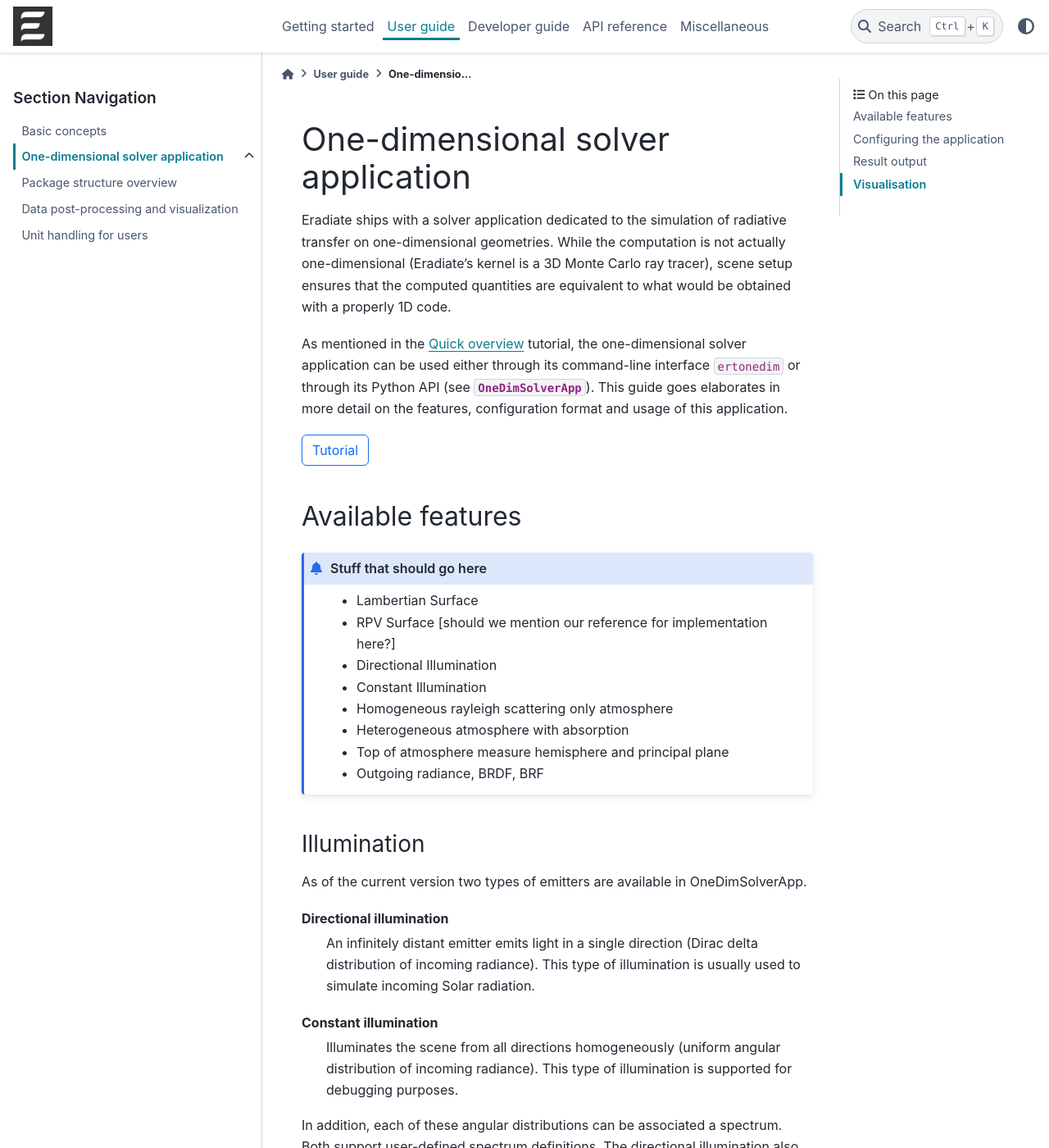
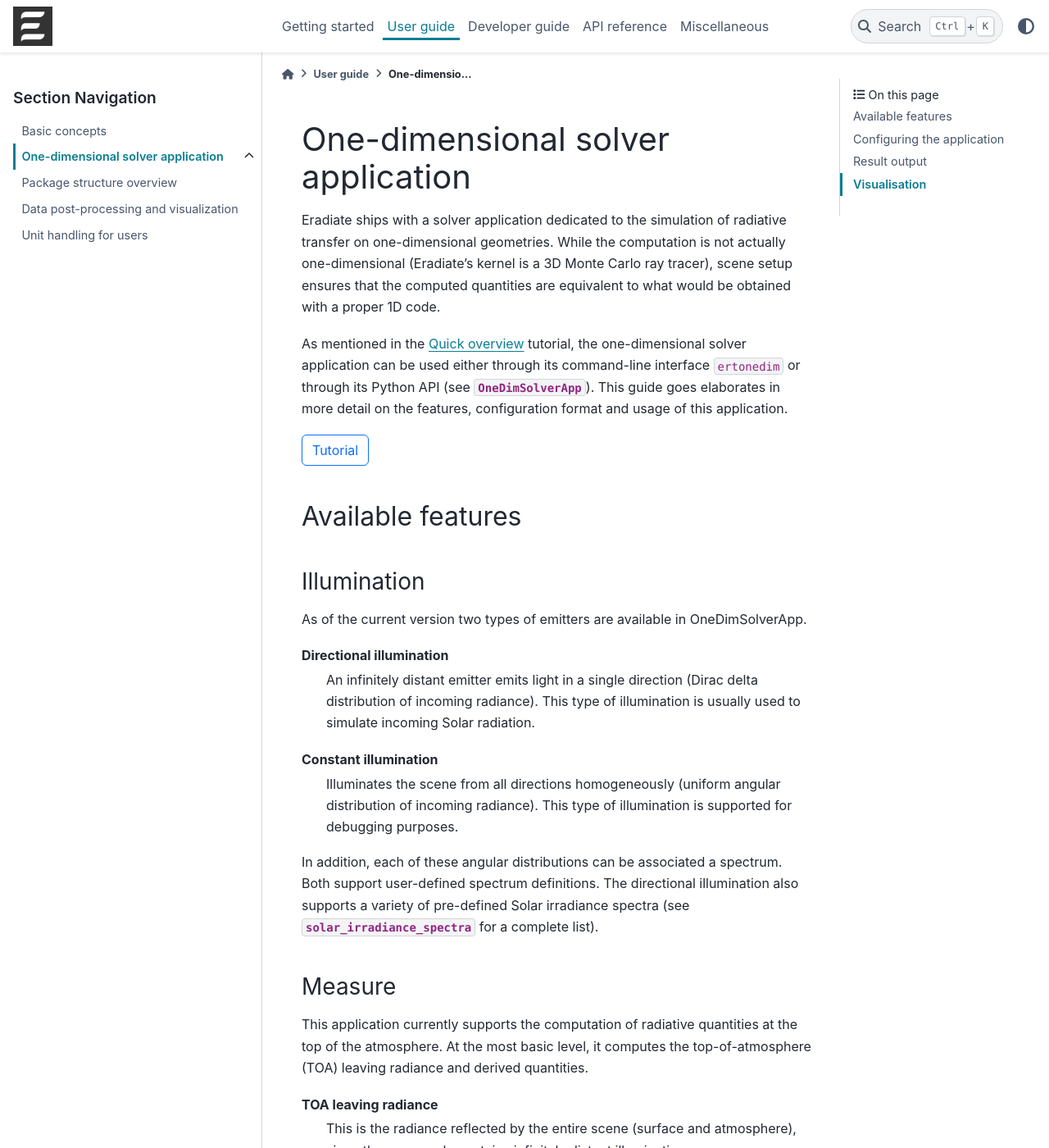
Before and after one commit to eradiate/eradiate, a Sphinx documentation site: the page built from docs/rst/user_guide/onedim_solver_app.rst, in a window 1280 px wide and 1400 px high. Shown: the whole window at 82% size. Built offline with Sphinx 7.4.7 and the PyData theme 0.15.4, drawn with Linux system fonts in a browser that asks for light colours; pages that are not in the unit, such as notebooks, are missing from menus.

Commit message:
Fixed minor typos

```diff
--- a/docs/rst/user_guide/basic_concepts.rst
+++ b/docs/rst/user_guide/basic_concepts.rst
@@ -27,7 +27,7 @@
 computation and yields the results.
 
 Eradiate's higher-level components are designed as abstractions of its kernel
-and most users do not have to manipulate by themselves.
+and most users do not have to manipulate it by themselves.
 
 Scene elements
 --------------
@@ -83,7 +83,7 @@
 
 .. admonition:: Example
 
-   The one-dimensional solver application (:class:`~eradiate.solvers.onedime.RayleighSolverApp`)
+   The one-dimensional solver application (:class:`~eradiate.solvers.onedime.OneDimSolverApp`)
    lets the user choose from two different measures. The application offers a
    top-of-atmosphere leaving radiance measure either recording the entire
    hemisphere or only the principal plane. The user specifies only the kind of
--- a/docs/rst/user_guide/onedim_solver_app.rst
+++ b/docs/rst/user_guide/onedim_solver_app.rst
@@ -7,7 +7,7 @@
 radiative transfer on one-dimensional geometries. While the computation is not
 actually one-dimensional (Eradiate's kernel is a 3D Monte Carlo ray tracer),
 scene setup ensures that the computed quantities are equivalent to what would
-be obtained with a properly 1D code.
+be obtained with a proper 1D code.
 
 As mentioned in the `Quick overview`_ tutorial, the
 one-dimensional solver application can be used either through its command-line
@@ -30,17 +30,6 @@
 
 Available features
 ------------------
-
-.. admonition:: Stuff that should go here
-
-    - Lambertian Surface
-    - RPV Surface [should we mention our reference for implementation here?]
-    - Directional Illumination
-    - Constant Illumination
-    - Homogeneous rayleigh scattering only atmosphere
-    - Heterogeneous atmosphere with absorption
-    - Top of atmosphere measure hemisphere and principal plane
-    - Outgoing radiance, BRDF, BRF
 
 Illumination
 ^^^^^^^^^^^^
```
